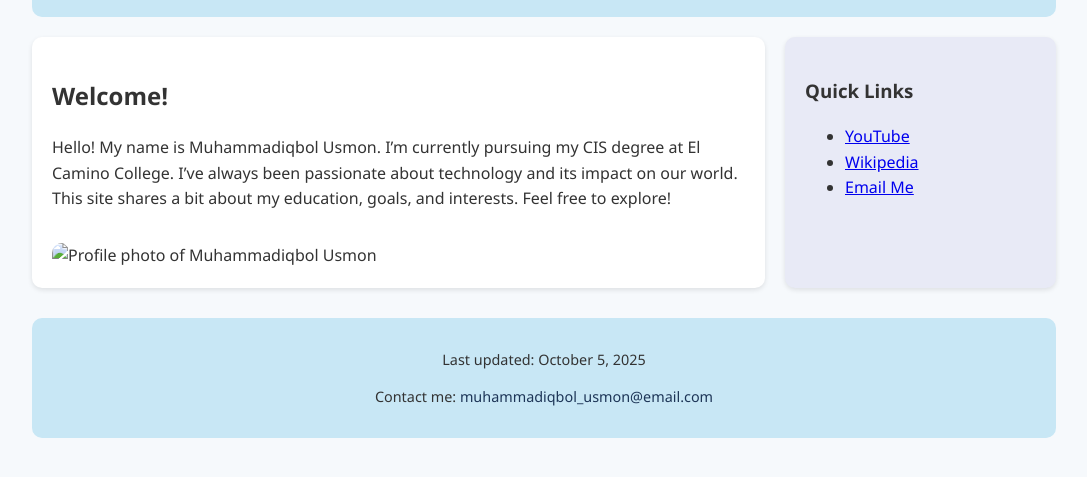
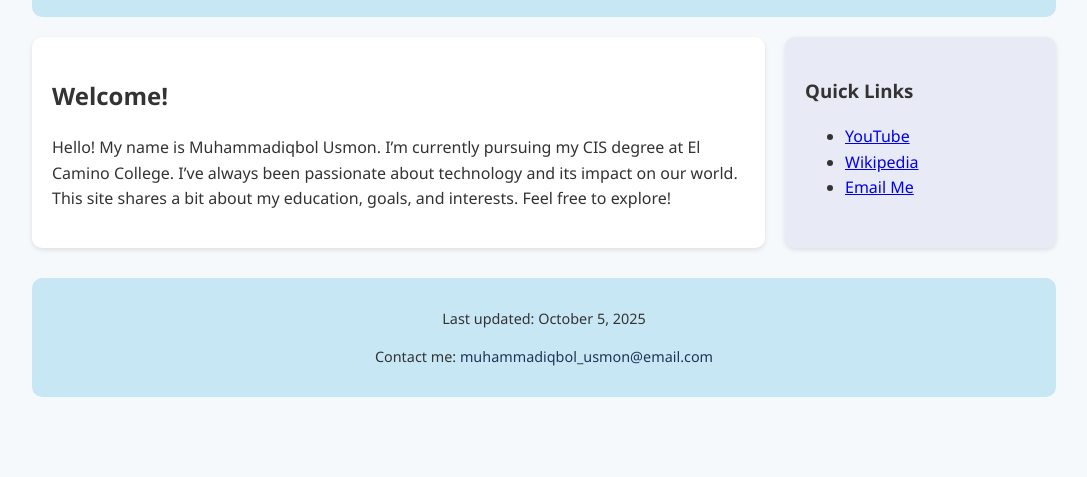
Before and after one commit to ismonov/2025-project-1-4, a plain HTML site: page index.html in a window 1280 px wide. Shown: the part 155-632 px from the top of the page, without its empty margins (96-1183 px from the left). Drawn offline with Linux system fonts and the light colour scheme.

Commit message:
Update index.html

```diff
--- a/index.html
+++ b/index.html
@@ -24,7 +24,6 @@
         <main>
             <h2>Welcome!</h2>
             <p>Hello! My name is Muhammadiqbol Usmon. I’m currently pursuing my CIS degree at El Camino College. I’ve always been passionate about technology and its impact on our world. This site shares a bit about my education, goals, and interests. Feel free to explore!</p>
-            <img src="images/profile.jpg" alt="Profile photo of Muhammadiqbol Usmon" class="featured-img">
         </main>
 
         <aside>
```
